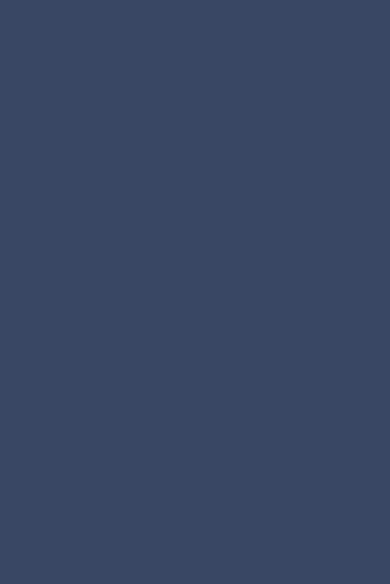
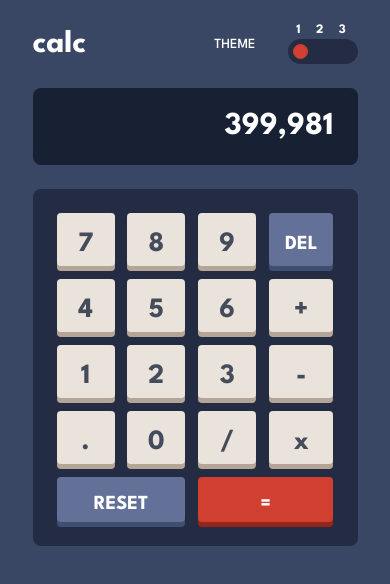
Before and after one commit to pedroalima/Calculadora, a plain HTML site: page index.html in a window 390 px wide. Drawn offline with Linux system fonts and the light colour scheme.

Commit message:
chore add mobile layout

```diff
--- /dev/null
+++ b/assets/CSS/style.css
@@ -0,0 +1,202 @@
+@import url('https://fonts.googleapis.com/css2?family=League+Spartan:wght@400;500;700&display=swap');
+
+:root {
+--main-background: hsl(222, 26%, 31%);
+--keypad-background: hsl(223, 31%, 20%);
+--screen-background: hsl(224, 36%, 15%);
+
+--key-functional-background: hsl(225, 21%, 49%);
+--key-functional-shadow: hsl(224, 28%, 35%);
+--key-equal-background: hsl(6, 63%, 50%);
+--key-equal-shadow: hsl(6, 70%, 34%);
+--key-number-operations-background: hsl(30, 25%, 89%);
+--key-number-operations-shadow: hsl(28, 16%, 65%);
+
+--text-primary: hsl(0, 0%, 100%);
+--text-secondary: hsl(221, 14%, 31%);
+--text-header: hsl(0, 0%, 100%);;
+
+--font-primary: 'League Spartan';
+}
+
+.light-theme:root {
+--main-background: hsl(0, 0%, 90%);
+--keypad-background: hsl(0, 5%, 81%);
+--screen-background: hsl(0, 0%, 93%);
+
+--key-functional-background: hsl(185, 42%, 37%);
+--key-functional-shadow: hsl(185, 58%, 25%);
+--key-equal-background: hsl(25, 98%, 40%);
+--key-equal-shadow: hsl(25, 99%, 27%);
+--key-number-operations-background: hsl(45, 7%, 89%);
+--key-number-operations-shadow: hsl(35, 11%, 61%);
+
+--text-primary: hsl(0, 0%, 100%);
+--text-secondary: hsl(60, 10%, 19%);
+--text-header: hsl(60, 10%, 19%);
+
+--font-primary: 'League Spartan';
+}
+
+.violet-theme:root {
+--main-background: hsl(268, 75%, 9%);
+--keypad-background: hsl(268, 71%, 12%);
+--screen-background: hsl(268, 71%, 12%);
+
+--key-functional-background: hsl(281, 89%, 26%);
+--key-functional-shadow: hsl(285, 91%, 52%);
+--key-equal-background: hsl(176, 100%, 44%);
+--key-equal-shadow: hsl(177, 92%, 70%);
+--key-number-operations-background: hsl(268, 47%, 21%);
+--key-number-operations-shadow: hsl(290, 70%, 36%);
+
+--text-primary: hsl(0, 0%, 100%);
+--text-secondary: hsl(52, 100%, 62%);
+--text-header: hsl(52, 100%, 62%);
+
+--font-primary: 'League Spartan';
+}
+
+* {
+    padding: 0;
+    margin: 0;
+    box-sizing: border-box;
+    font-family: var(--font-primary), sans-serif;
+}
+
+body {
+    background-color: var(--main-background);
+    display: flex;
+    justify-content: center;
+    align-items: center;
+    padding: 1.5rem;
+}
+
+/* Calclator header */
+.calc {
+    display: flex;
+    flex-direction: column;
+    gap: 1.5rem;
+    width: 325px;
+}
+
+.calc__header {
+    display: flex;
+    align-items: center;
+    justify-content: space-between;
+    color: var(--text-header);
+}
+
+.calc__theme-container {
+    display: flex;
+    align-items: center;
+    gap: 2rem;
+}
+
+.calc__theme-container h3 {
+    font-size: 14px;
+    font-weight: 500;
+    text-transform: uppercase;
+}
+
+.calc__label {
+    display: flex;
+    flex-direction: column;
+    gap: 0.2rem;
+    align-items: center;
+    text-align: center;
+}
+
+.calc__label p {
+    font-size: 13px;
+    font-weight: 600;
+    letter-spacing: 6px;
+    margin-left: 3px;
+}
+
+.calc__container-ball {
+    background-color: var(--keypad-background);
+    padding: 0.3rem 0.3rem;
+    border-radius: 15px;
+    width: 70px;
+    height: 25px;
+    position: relative;
+}
+
+.calc__ball {
+    position: absolute;
+    top: 5px;
+    left: 5px;
+    transform: translateX(0px);
+    transition: transform 0.2s linear;
+    width: 15px;
+    height: 15px;
+    background-color: var(--key-equal-background);
+    border: 1px solid var(--key-equal-background);
+    border-radius: 50%;
+}
+
+.calc__checkbox {
+    display: none;
+}
+
+.calc__checkbox:checked + .calc__label .calc__ball {
+    transform: translateX(21px);
+}
+
+/* Screen */
+.screen {
+    background-color: var(--screen-background);
+    text-align: end;
+    border-radius: 8px;
+    padding: 1.5rem;
+}
+
+.operations {
+    font-size: 32px;
+    color: var(--text-header);
+}
+
+
+/* Buttons */
+.buttons {
+    background-color: var(--keypad-background);
+    padding: 1.5rem;
+    border-radius: 8px;
+    display: grid;
+    grid-template-columns: repeat(4, 1fr);
+    gap: 0.8rem;
+}
+
+.button__buttons {
+    font-weight: 700;
+    border: none;
+    border-radius: 4px;
+    padding: 1.1rem 1rem 0.6rem 1rem;
+}
+
+.button__numbers-operations {
+    font-size: 28px;
+    color: var(--text-secondary);
+    background-color: var(--key-number-operations-background);
+    box-shadow: 0 5px var(--key-number-operations-shadow);
+}
+
+.button__functional {
+    font-size: 20px;
+    color: var(--text-primary);
+    background-color: var(--key-functional-background);
+    box-shadow: 0 5px var(--key-functional-shadow);
+}
+
+.button__equal {
+    font-size: 20px;
+    color: var(--text-primary);
+    background-color: var(--key-equal-background);
+    box-shadow: 0 5px var(--key-equal-shadow);
+}
+
+.button__reset,
+.button__equal {
+    grid-column: span 2;
+}
--- a/assets/style/style.css
+++ /dev/null
@@ -1,35 +0,0 @@
-@import url('https://fonts.googleapis.com/css2?family=League+Spartan:wght@400;500;700&display=swap');
-@import url('./header.css');
-@import url('./main.css');
-
-:root {
---main-background: hsl(222, 26%, 31%);
---keypad-background: hsl(223, 31%, 20%);
---screen-background: hsl(224, 36%, 15%);
-
---key-blue-background: hsl(225, 21%, 49%);
---key-blue-shadow: hsl(224, 28%, 35%);
---key-red-background: hsl(6, 63%, 50%);
---key-red-shadow: hsl(6, 70%, 34%);
---key-oragen-background: hsl(30, 25%, 89%);
---key-orange-shadow: hsl(28, 16%, 65%);
-
---text-blue: hsl(221, 14%, 31%);
---text-white: hsl(0, 0%, 100%);
-
---font-primary: 'League Spartan';
-}
-
-* {
-    font-family: var(--font-primary), sans-serif;
-    font-size: 32px;
-    box-sizing: border-box;
-    padding: 0;
-    margin: 0;
-}
-
-body {
-    background-color: var(--main-background);
-    width: 100vw;
-    height: 100vh;
-}
--- a/index.html
+++ b/index.html
@@ -5,25 +5,56 @@
     <meta http-equiv="X-UA-Compatible" content="IE=edge">
     <meta name="viewport" content="width=device-width, initial-scale=1.0">
 
-    <link rel="stylesheet" href="./assets/style/style.css">
+    <link rel="stylesheet" href="./assets/CSS/style.css">
+
+    <script src="./assets/JS/script.js" defer></script>
 
     <title>Calculator</title>
 </head>
 <body>
 
-    <header>
-        <div class="header__containers"></div>
-        <div class="header__containers"></div>
-    </header>
+    <main class="calc">
+        <div class="calc__header">
+            <h1>calc</h1>
+            <div class="calc__theme-container">
+                <h3>Theme</h3>
+                <div class="calc__input-container">
+                    <input type="checkbox" name="" id="checkbox" class="calc__checkbox">
+                    <label for="checkbox" class="calc__label">
+                        <p>1 2 3</p>
+                        <div class="calc__container-ball">
+                            <div class="calc__ball"></div>
+                        </div>
+                    </label>
 
+                </div>
 
-    <main>
+            </div>
+        </div>
+
         <div class="screen">
-
+            <h2 class="operations">399,981</h2>
         </div>
 
         <div class="buttons">
-
+            <button class="button__buttons button__numbers-operations">7</button>
+            <button class="button__buttons button__numbers-operations">8</button>
+            <button class="button__buttons button__numbers-operations">9</button>
+            <button class="button__buttons button__functional">DEL</button>
+            <button class="button__buttons button__numbers-operations">4</button>
+            <button class="button__buttons button__numbers-operations">5</button>
+            <button class="button__buttons button__numbers-operations">6</button>
+            <button class="button__buttons button__numbers-operations">+</button>
+            <button class="button__buttons button__numbers-operations">1</button>
+            <button class="button__buttons button__numbers-operations">2</button>
+            <button class="button__buttons button__numbers-operations">3</button>
+            <button class="button__buttons button__numbers-operations">-</button>
+            <button class="button__buttons button__numbers-operations">.</button>
+            <button class="button__buttons button__numbers-operations">0</button>
+            <button class="button__buttons button__numbers-operations">/</button>
+            <button class="button__buttons button__numbers-operations">x</button>
+            <button class="button__buttons button__functional button__reset">RESET</button>
+            <button class="button__buttons button__equal">=</button>
         </div>
     </main>
 
```
Also changed, not shown: assets/IMG/screenshot-mobile-default.png (added), assets/IMG/screenshot-mobile-light.png (added), assets/IMG/screenshot-mobile-violet.png (added), assets/JS/script.js (added), assets/style/main.css (deleted).
